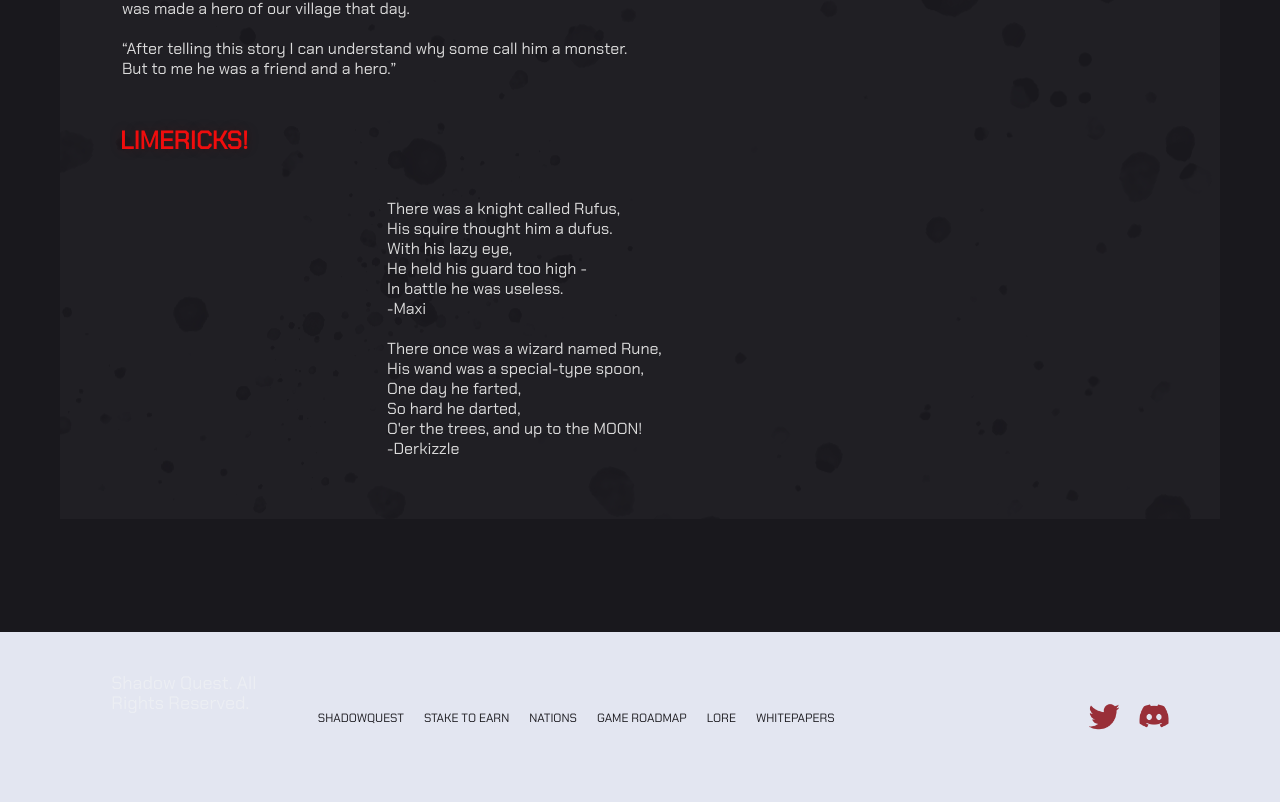
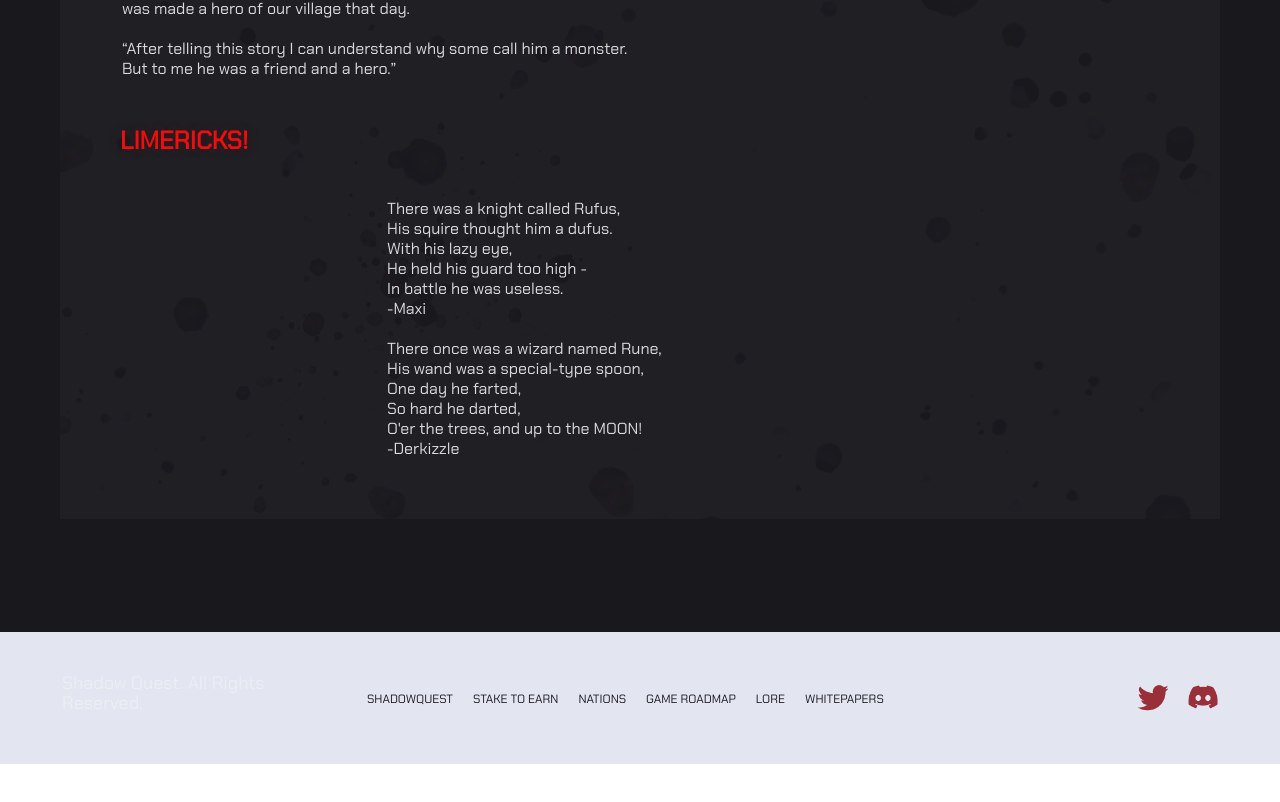
Before and after one commit to ibilalfaizz/shadow-quest, a Next.js app: page /lore in a window 1280 px wide. Shown: the part 6364-7166 px from the top of the page. After the commit the page ends 7128 px from the top, so only its background shows below. Built offline with nearby package versions, Linux system fonts and the light colour scheme.

Commit message:
Update Footer.js

```diff
--- a/Components/Footer.js
+++ b/Components/Footer.js
@@ -5,8 +5,8 @@ const Footer = () => {
     <div className="section footer wf-section">
       <div className="container">
         <Row>
-          <Col md="2">
-            <p className="text-extra-small align-left text-white-opacity mb-5">
+          <Col md="3">
+            <p className="text-xs align-left text-white-opacity mb-10">
               Shadow Quest. All Rights Reserved.{" "}
             </p>
           </Col>
```
